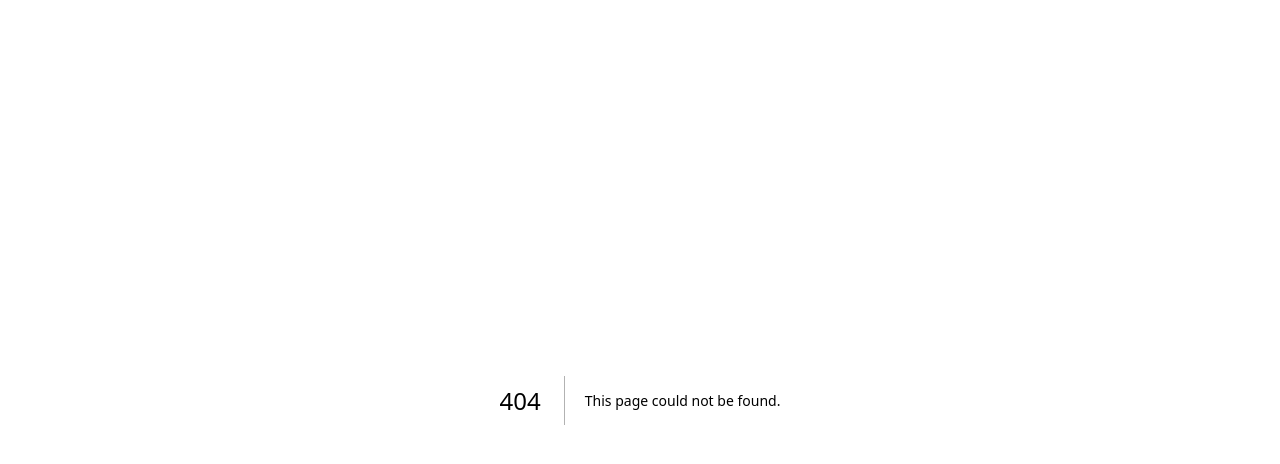
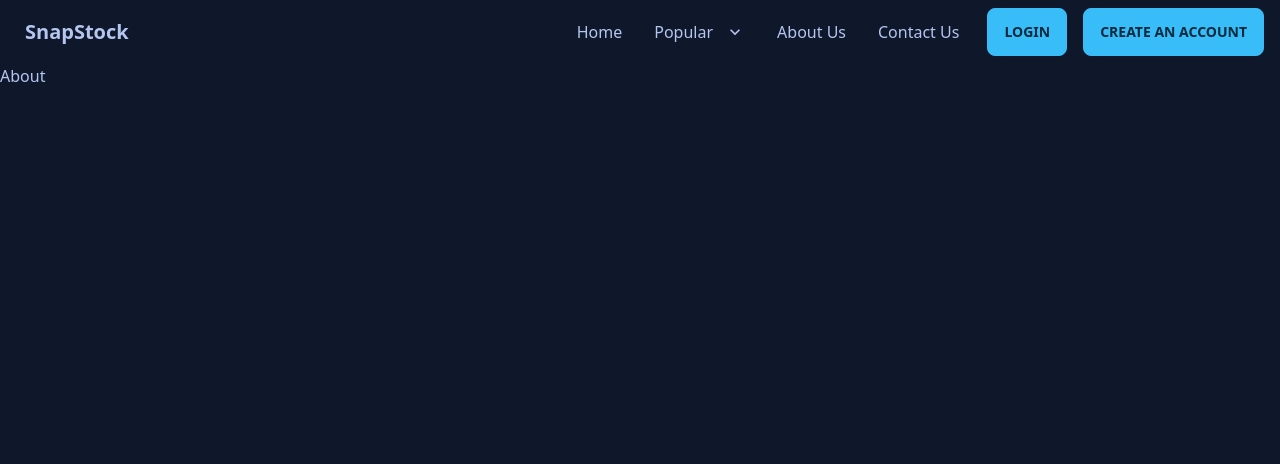
Before and after one commit to HussnainAhmad1606/SnapStock-Website, a Next.js app: page /about in a window 1280 px wide. Before the commit this address had no page. Shown: the top 464 px of the page. Built offline with nearby package versions, Linux system fonts and the light colour scheme.

Commit message:
Add Tailwind & Daisy UI, and setup Navbar and routes

```diff
--- a/package.json
+++ b/package.json
@@ -9,8 +9,14 @@
     "lint": "next lint"
   },
   "dependencies": {
+    "daisyui": "^2.51.6",
     "next": "13.4.1",
     "react": "18.2.0",
     "react-dom": "18.2.0"
+  },
+  "devDependencies": {
+    "autoprefixer": "^10.4.14",
+    "postcss": "^8.4.23",
+    "tailwindcss": "^3.3.2"
   }
 }
--- /dev/null
+++ b/postcss.config.js
@@ -0,0 +1,6 @@
+module.exports = {
+  plugins: {
+    tailwindcss: {},
+    autoprefixer: {},
+  },
+}
--- /dev/null
+++ b/src/app/about/page.js
@@ -0,0 +1,9 @@
+import React from 'react'
+
+function About() {
+  return (
+    <div>About</div>
+  )
+}
+
+export default About;
--- /dev/null
+++ b/src/app/contact/page.js
@@ -0,0 +1,9 @@
+import React from 'react'
+
+function Contact() {
+  return (
+    <div>Contact</div>
+  )
+}
+
+export default Contact;
--- a/src/app/globals.css
+++ /dev/null
@@ -1,107 +0,0 @@
-:root {
-  --max-width: 1100px;
-  --border-radius: 12px;
-  --font-mono: ui-monospace, Menlo, Monaco, 'Cascadia Mono', 'Segoe UI Mono',
-    'Roboto Mono', 'Oxygen Mono', 'Ubuntu Monospace', 'Source Code Pro',
-    'Fira Mono', 'Droid Sans Mono', 'Courier New', monospace;
-
-  --foreground-rgb: 0, 0, 0;
-  --background-start-rgb: 214, 219, 220;
-  --background-end-rgb: 255, 255, 255;
-
-  --primary-glow: conic-gradient(
-    from 180deg at 50% 50%,
-    #16abff33 0deg,
-    #0885ff33 55deg,
-    #54d6ff33 120deg,
-    #0071ff33 160deg,
-    transparent 360deg
-  );
-  --secondary-glow: radial-gradient(
-    rgba(255, 255, 255, 1),
-    rgba(255, 255, 255, 0)
-  );
-
-  --tile-start-rgb: 239, 245, 249;
-  --tile-end-rgb: 228, 232, 233;
-  --tile-border: conic-gradient(
-    #00000080,
-    #00000040,
-    #00000030,
-    #00000020,
-    #00000010,
-    #00000010,
-    #00000080
-  );
-
-  --callout-rgb: 238, 240, 241;
-  --callout-border-rgb: 172, 175, 176;
-  --card-rgb: 180, 185, 188;
-  --card-border-rgb: 131, 134, 135;
-}
-
-@media (prefers-color-scheme: dark) {
-  :root {
-    --foreground-rgb: 255, 255, 255;
-    --background-start-rgb: 0, 0, 0;
-    --background-end-rgb: 0, 0, 0;
-
-    --primary-glow: radial-gradient(rgba(1, 65, 255, 0.4), rgba(1, 65, 255, 0));
-    --secondary-glow: linear-gradient(
-      to bottom right,
-      rgba(1, 65, 255, 0),
-      rgba(1, 65, 255, 0),
-      rgba(1, 65, 255, 0.3)
-    );
-
-    --tile-start-rgb: 2, 13, 46;
-    --tile-end-rgb: 2, 5, 19;
-    --tile-border: conic-gradient(
-      #ffffff80,
-      #ffffff40,
-      #ffffff30,
-      #ffffff20,
-      #ffffff10,
-      #ffffff10,
-      #ffffff80
-    );
-
-    --callout-rgb: 20, 20, 20;
-    --callout-border-rgb: 108, 108, 108;
-    --card-rgb: 100, 100, 100;
-    --card-border-rgb: 200, 200, 200;
-  }
-}
-
-* {
-  box-sizing: border-box;
-  padding: 0;
-  margin: 0;
-}
-
-html,
-body {
-  max-width: 100vw;
-  overflow-x: hidden;
-}
-
-body {
-  color: rgb(var(--foreground-rgb));
-  background: linear-gradient(
-      to bottom,
-      transparent,
-      rgb(var(--background-end-rgb))
-    )
-    rgb(var(--background-start-rgb));
-}
-
-a {
-  color: inherit;
-  text-decoration: none;
-}
-
-@media (prefers-color-scheme: dark) {
-  html {
-    color-scheme: dark;
-  }
-}
--- a/src/app/layout.js
+++ b/src/app/layout.js
@@ -1,5 +1,5 @@
-import './globals.css'
-
+import NavBar from '../components/NavBar'
+import '../css/globals.css'
 export const metadata = {
   title: 'Create Next App',
   description: 'Generated by create next app',
@@ -7,8 +7,11 @@ export const metadata = {
 
 export default function RootLayout({ children }) {
   return (
-    <html lang="en">
-      <body>{children}</body>
+    <html  data-theme="night" lang="en">
+      <body>
+      <NavBar/>
+        {children}
+        </body>
     </html>
   )
 }
--- /dev/null
+++ b/src/app/login/page.js
@@ -0,0 +1,9 @@
+import React from 'react'
+
+function Login() {
+  return (
+    <div>Login</div>
+  )
+}
+
+export default Login;
--- a/src/app/page.js
+++ b/src/app/page.js
@@ -1,91 +1,12 @@
 import Image from 'next/image'
 import { Inter } from 'next/font/google'
 import styles from './page.module.css'
+import "daisyui"
 
 const inter = Inter({ subsets: ['latin'] })
 
 export default function Home() {
   return (
-    <main className={styles.main}>
-      <div className={styles.description}>
-        <p>
-          Get started by editing&nbsp;
-          <code className={styles.code}>src/app/page.js</code>
-        </p>
-        <div>
-          <a
-            href="https://vercel.com?utm_source=create-next-app&utm_medium=appdir-template&utm_campaign=create-next-app"
-            target="_blank"
-            rel="noopener noreferrer"
-          >
-            By{' '}
-            <Image
-              src="/vercel.svg"
-              alt="Vercel Logo"
-              className={styles.vercelLogo}
-              width={100}
-              height={24}
-              priority
-            />
-          </a>
-        </div>
-      </div>
-
-      <div className={styles.center}>
-        <Image
-          className={styles.logo}
-          src="/next.svg"
-          alt="Next.js Logo"
-          width={180}
-          height={37}
-          priority
-        />
-        <div className={styles.thirteen}>
-          <Image src="/thirteen.svg" alt="13" width={40} height={31} priority />
-        </div>
-      </div>
-
-      <div className={styles.grid}>
-        <a
-          href="https://beta.nextjs.org/docs?utm_source=create-next-app&utm_medium=appdir-template&utm_campaign=create-next-app"
-          className={styles.card}
-          target="_blank"
-          rel="noopener noreferrer"
-        >
-          <h2 className={inter.className}>
-            Docs <span>-&gt;</span>
-          </h2>
-          <p className={inter.className}>
-            Find in-depth information about Next.js features and API.
-          </p>
-        </a>
-
-        <a
-          href="https://vercel.com/templates?framework=next.js&utm_source=create-next-app&utm_medium=appdir-template&utm_campaign=create-next-app"
-          className={styles.card}
-          target="_blank"
-          rel="noopener noreferrer"
-        >
-          <h2 className={inter.className}>
-            Templates <span>-&gt;</span>
-          </h2>
-          <p className={inter.className}>Explore the Next.js 13 playground.</p>
-        </a>
-
-        <a
-          href="https://vercel.com/new?utm_source=create-next-app&utm_medium=appdir-template&utm_campaign=create-next-app"
-          className={styles.card}
-          target="_blank"
-          rel="noopener noreferrer"
-        >
-          <h2 className={inter.className}>
-            Deploy <span>-&gt;</span>
-          </h2>
-          <p className={inter.className}>
-            Instantly deploy your Next.js site to a shareable URL with Vercel.
-          </p>
-        </a>
-      </div>
-    </main>
+    <h1>Home</h1>
   )
 }
--- /dev/null
+++ b/src/app/signup/page.js
@@ -0,0 +1,9 @@
+import React from 'react'
+
+function Signup() {
+  return (
+    <div>Create An Account</div>
+  )
+}
+
+export default Signup;
--- /dev/null
+++ b/src/components/NavBar.js
@@ -0,0 +1,33 @@
+import Link from 'next/link'
+import React from 'react'
+
+function NavBar() {
+  return (
+    <div className="navbar bg-base-100">
+  <div className="flex-1">
+    <a className="btn btn-ghost normal-case text-xl">SnapStock</a>
+  </div>
+  <div className="flex-none">
+    <ul className="menu menu-horizontal px-1">
+      <li><Link href={"/"}>Home</Link></li>
+      <li tabIndex="0">
+        <Link href={"/popular"}>
+          Popular
+          <svg className="fill-current" xmlns="http://www.w3.org/2000/svg" width="20" height="20" viewBox="0 0 24 24"><path d="M7.41,8.58L12,13.17L16.59,8.58L18,10L12,16L6,10L7.41,8.58Z"/></svg>
+        </Link>
+        <ul className="p-2 bg-base-100">
+          <li><Link href={"#"}>Submenu 1</Link></li>
+          <li><Link href={"#"}>Submenu 2</Link></li>
+        </ul>
+      </li>
+      <li><Link href={"/about"}>About Us</Link></li>
+      <li><Link href={"/contact"}>Contact Us</Link></li>
+    </ul>
+    <button class="mx-2 btn btn-primary"><Link href={"/login"}>Login</Link></button>
+    <button class="mx-2 btn btn-primary"><Link href={"/signup"}>Create An Account</Link></button>
+  </div>
+</div>
+  )
+}
+
+export default NavBar
--- /dev/null
+++ b/src/css/globals.css
@@ -0,0 +1,3 @@
+@tailwind base;
+@tailwind components;
+@tailwind utilities;
--- /dev/null
+++ b/tailwind.config.js
@@ -0,0 +1,17 @@
+/** @type {import('tailwindcss').Config} */
+module.exports = {
+
+  content: [
+    "./src/**/*.{js,ts,jsx,tsx,mdx}",
+    "./src/pages/**/*.{js,ts,jsx,tsx,mdx}"
+],
+  theme: {
+    extend: {},
+  },
+
+  daisyui: {
+    themes: ["cupcake", "synthwave", "night"],
+  },
+
+  plugins: [require("daisyui")]
+}
```
Also changed, not shown: 1 other file (tests, documents, lock files or other folders).
